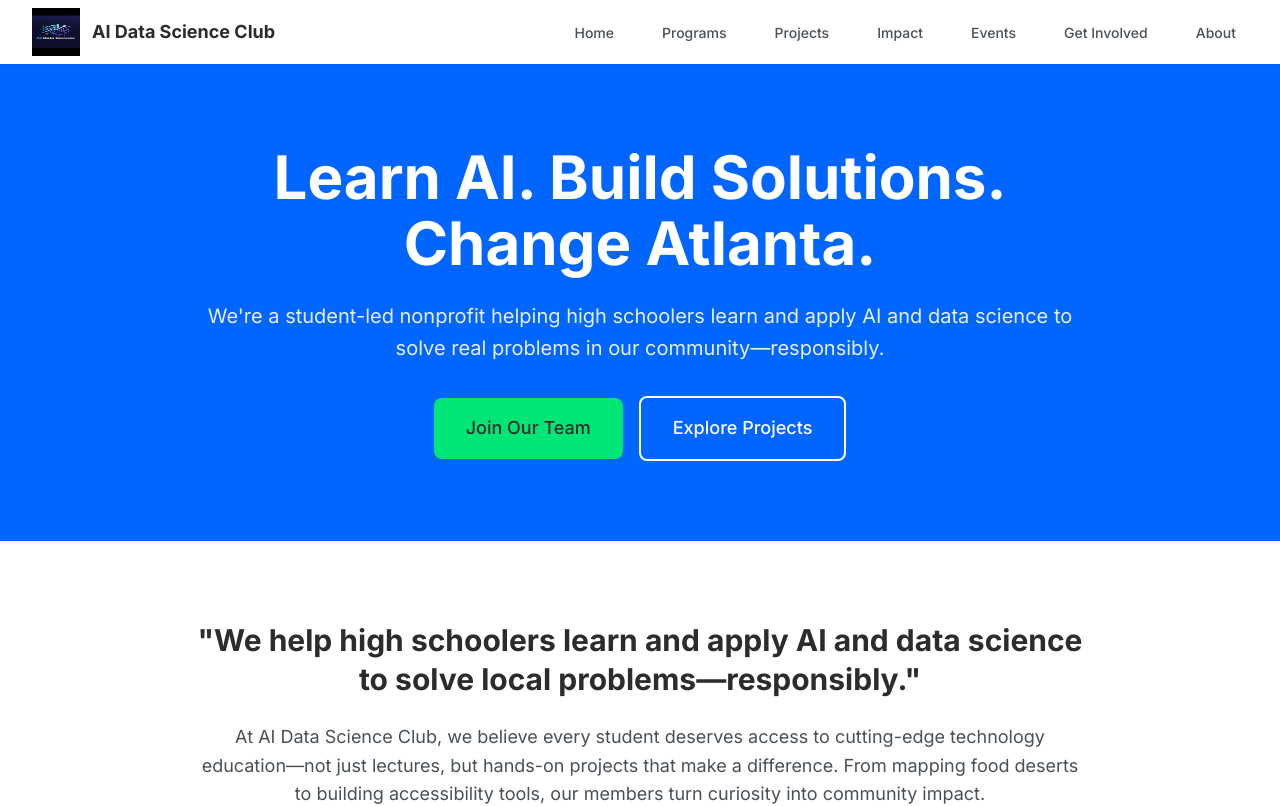
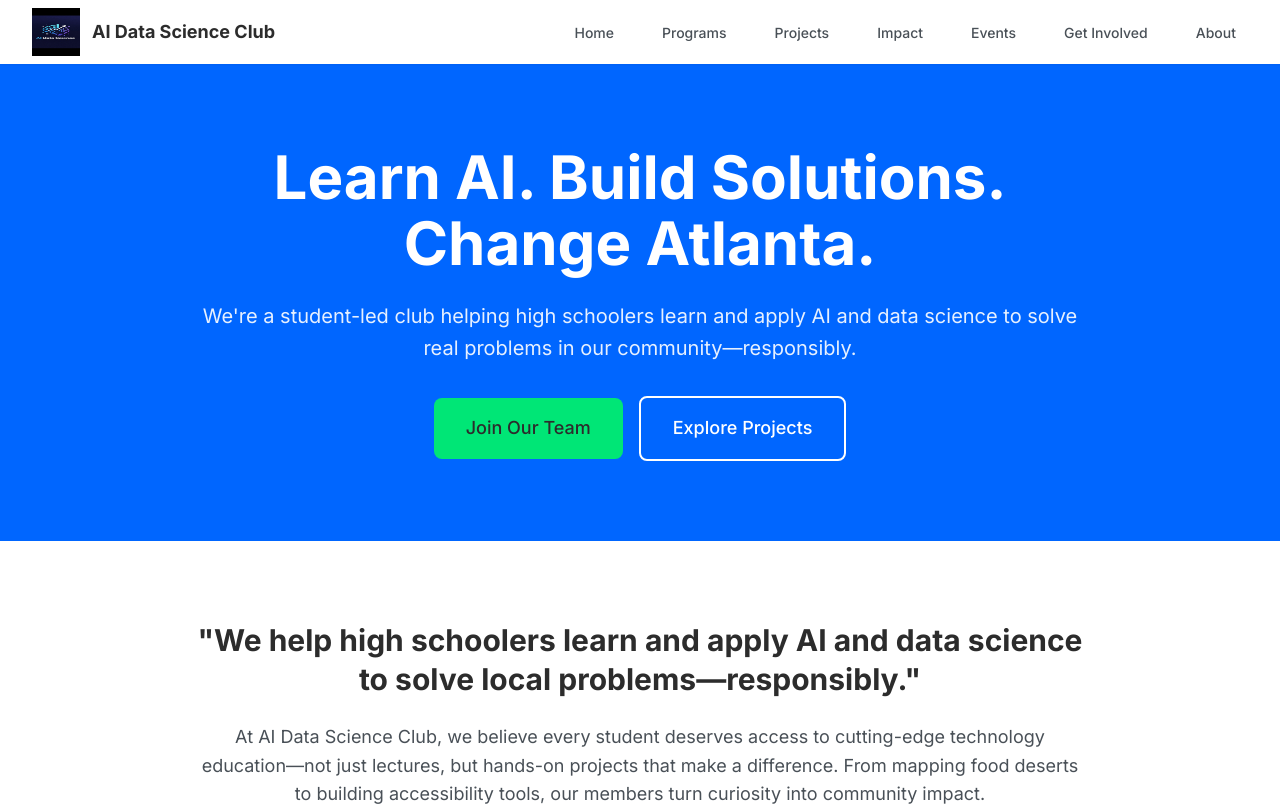
Before and after one commit to AIDataScienceClub/ai-data-science-club, a Next.js app: page / in a window 1280 px wide. Shown: the top 806 px of the page. Built offline with nearby package versions, Linux system fonts and the light colour scheme.

Commit message:
Change nonprofit to club

```diff
--- a/app/layout.tsx
+++ b/app/layout.tsx
@@ -7,7 +7,7 @@ import Footer from '@/components/Footer'
 const inter = Inter({ subsets: ['latin'] })
 
 export const metadata: Metadata = {
-  title: 'AI Data Science Club | Student-Led Nonprofit',
+  title: 'AI Data Science Club | Student-Led Club',
   description: 'We help high schoolers learn and apply AI and data science to solve local problems—responsibly.',
 }
 
--- a/app/page.tsx
+++ b/app/page.tsx
@@ -47,7 +47,7 @@ export default function Home() {
     <>
       <Hero
         title="Learn AI. Build Solutions. Change Atlanta."
-        subtitle="We're a student-led nonprofit helping high schoolers learn and apply AI and data science to solve real problems in our community—responsibly."
+        subtitle="We're a student-led club helping high schoolers learn and apply AI and data science to solve real problems in our community—responsibly."
         primaryCTA={{ label: 'Join Our Team', href: '/get-involved#students', ariaLabel: 'Apply to join as a student member' }}
         secondaryCTA={{ label: 'Explore Projects', href: '/projects', ariaLabel: 'View our project library' }}
       />
```
Also changed, not shown: 1 other file (tests, documents, lock files or other folders).
